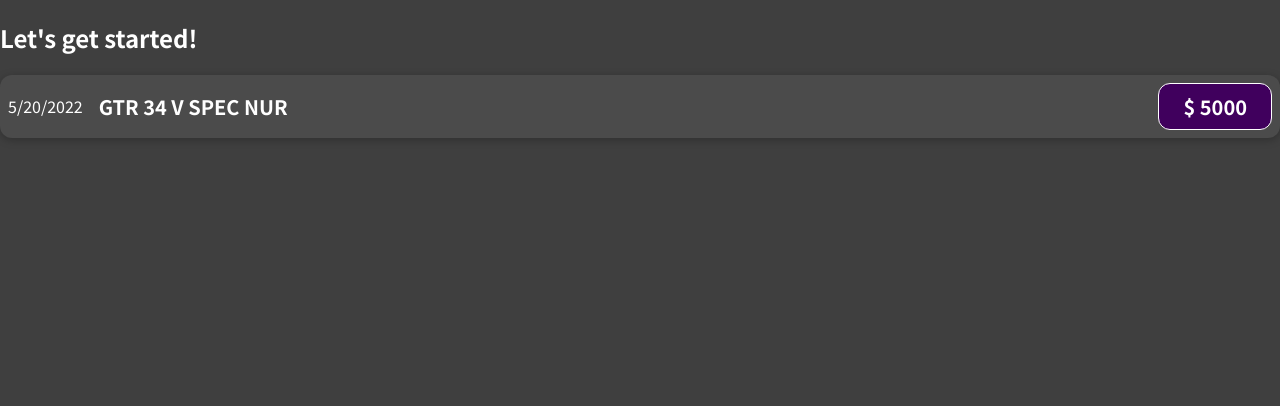
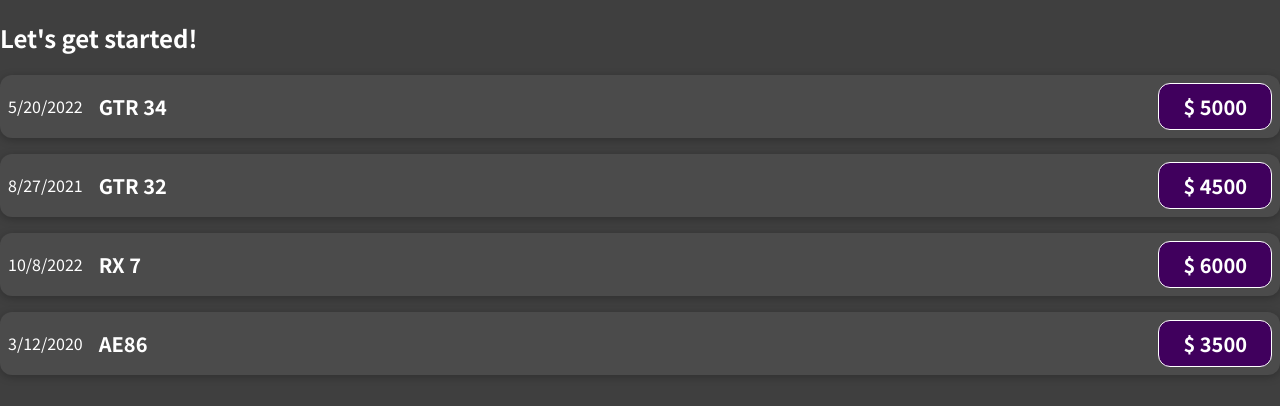
Before and after one commit to CepotOi/react-complete-guide, a React (Create React App) app: page / in a window 1280 px wide. Shown: the top 406 px of the page. Built offline with nearby package versions, Linux system fonts and the light colour scheme.

Commit message:
passing data using props

```diff
--- a/src/App.js
+++ b/src/App.js
@@ -1,10 +1,19 @@
 import ExpenseItem from "./components/ExpenseItem";
 
 function App() {
+  const expenses = [
+    { id: 'e1', title: 'GTR 34', amount: 5000, date: new Date(2022, 4, 20) },
+    { id: 'e2', title: 'GTR 32', amount: 4500, date: new Date(2021, 7, 27) },
+    { id: 'e3', title: 'RX 7', amount: 6000, date: new Date(2022, 9, 8) },
+    { id: 'e4', title: 'AE86', amount: 3500, date: new Date(2020, 2, 12) },
+  ];
+
   return (
     <>
       <h2>Let's get started!</h2>
-      <ExpenseItem />
+      {expenses.map((expense) => (
+        <ExpenseItem key={expense.id} date={expense.date} title={expense.title} amount={expense.amount} />
+      ))}
     </>
   );
 }
--- a/src/components/ExpenseItem.js
+++ b/src/components/ExpenseItem.js
@@ -1,16 +1,12 @@
 import './ExpenseItem.css';
 
-export default function ExpenseItem() {
-  const expenseDate = new Date(2022, 4, 20);
-  const expenseTitle = 'GTR 34 V SPEC NUR';
-  const expenseAmount = 5000;
-
+export default function ExpenseItem(props) {
   return (
     <div className="expense-item">
-      <div>{expenseDate.toLocaleDateString()}</div>
+      <div>{props.date.toLocaleDateString()}</div>
       <div className="expense-item__description">
-        <h2>{expenseTitle}</h2>
-        <div className="expense-item__price">{`$ ${expenseAmount}`}</div>
+        <h2>{props.title}</h2>
+        <div className="expense-item__price">{`$ ${props.amount}`}</div>
       </div>
     </div>
   );
```
